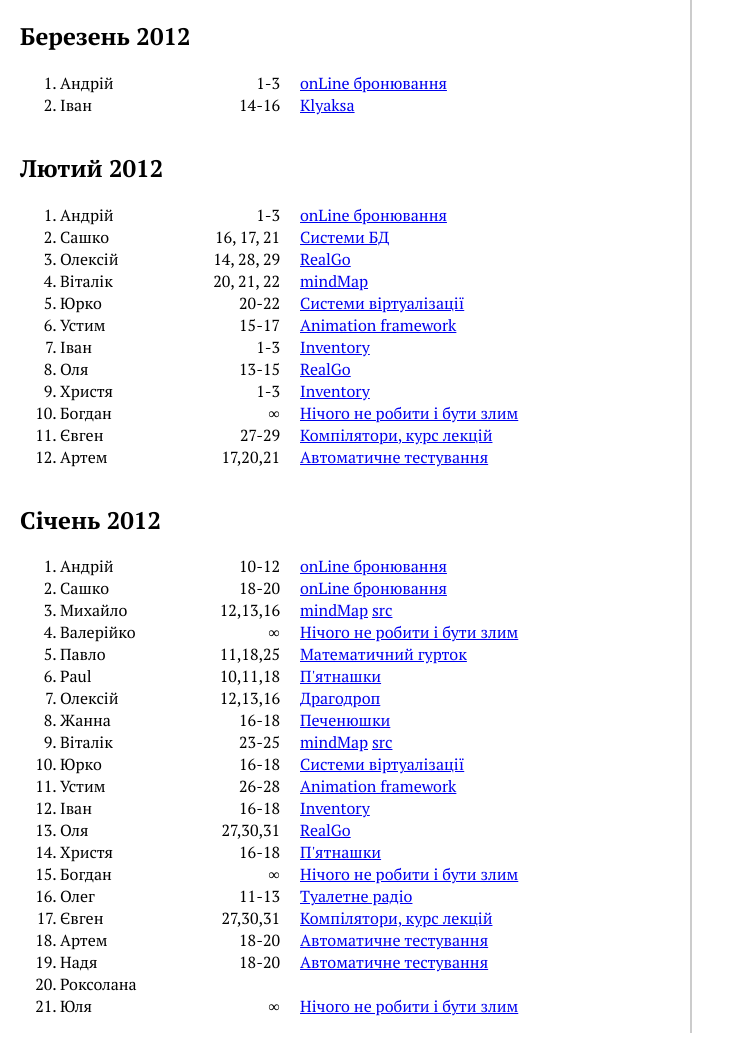
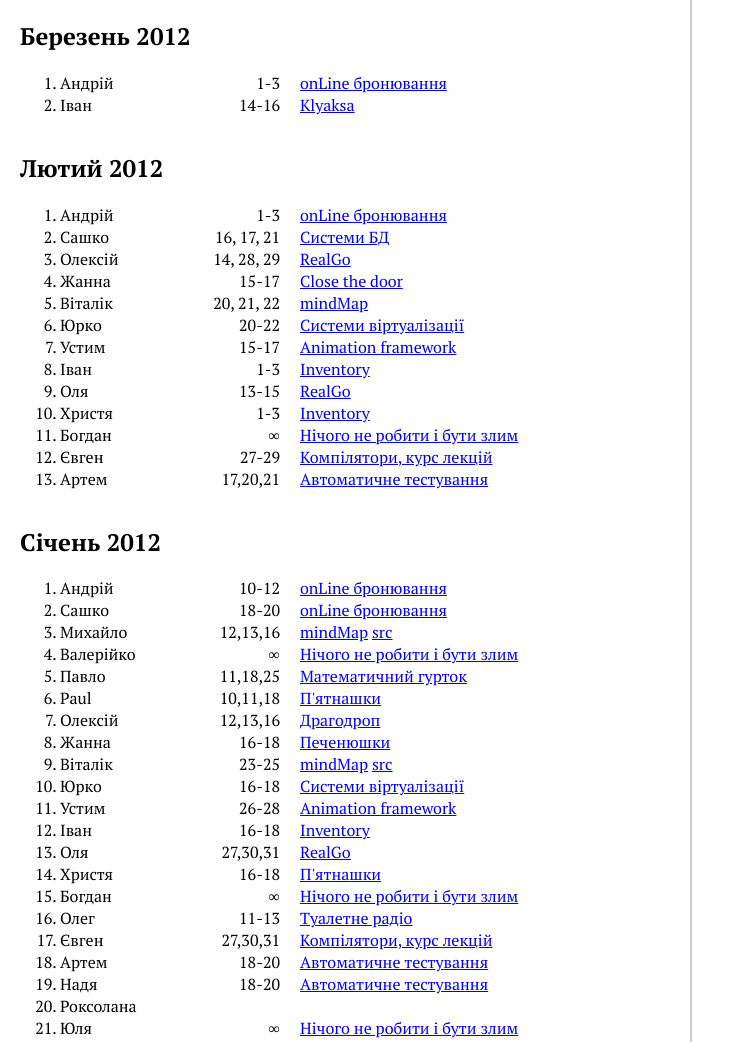
Before and after one commit to InnocodeAS/cmdigital.github.com, a plain HTML site: page index.html in a window 1280 px wide. Shown: the top 1042 px of the page, without its empty margins (0-735 px from the left). Drawn offline with Linux system fonts and the light colour scheme.

Commit message:
Updated shedule.

```diff
--- a/index.html
+++ b/index.html
@@ -44,7 +44,7 @@
     <!--<li>Павло <a href="#" class="project">Математичний гурток</a><time>11,18,25</time></li>-->
     <!--<li>Paul <a href="#" class="project">П'ятнашки</a><time>10,11,18</time></li>-->
     <li>Олексій <a href="#" class="project">RealGo</a><time>14, 28, 29</time></li>
-    <!--<li>Жанна <a href="#" class="project">Печенюшки</a><time>16-18</time></li>-->
+    <li>Жанна <a href="#" class="project">Close the door</a><time>15-17 </time></li>
     <li>Віталік <a href="#" class="project">mindMap</a><time>20, 21, 22</time></li>
     <li>Юрко <a href="#" class="project">Системи віртуалізації</a><time>20-22</time></li>
     <li>Устим <a href="#" class="project">Animation framework</a><time>15-17</time></li>
```
